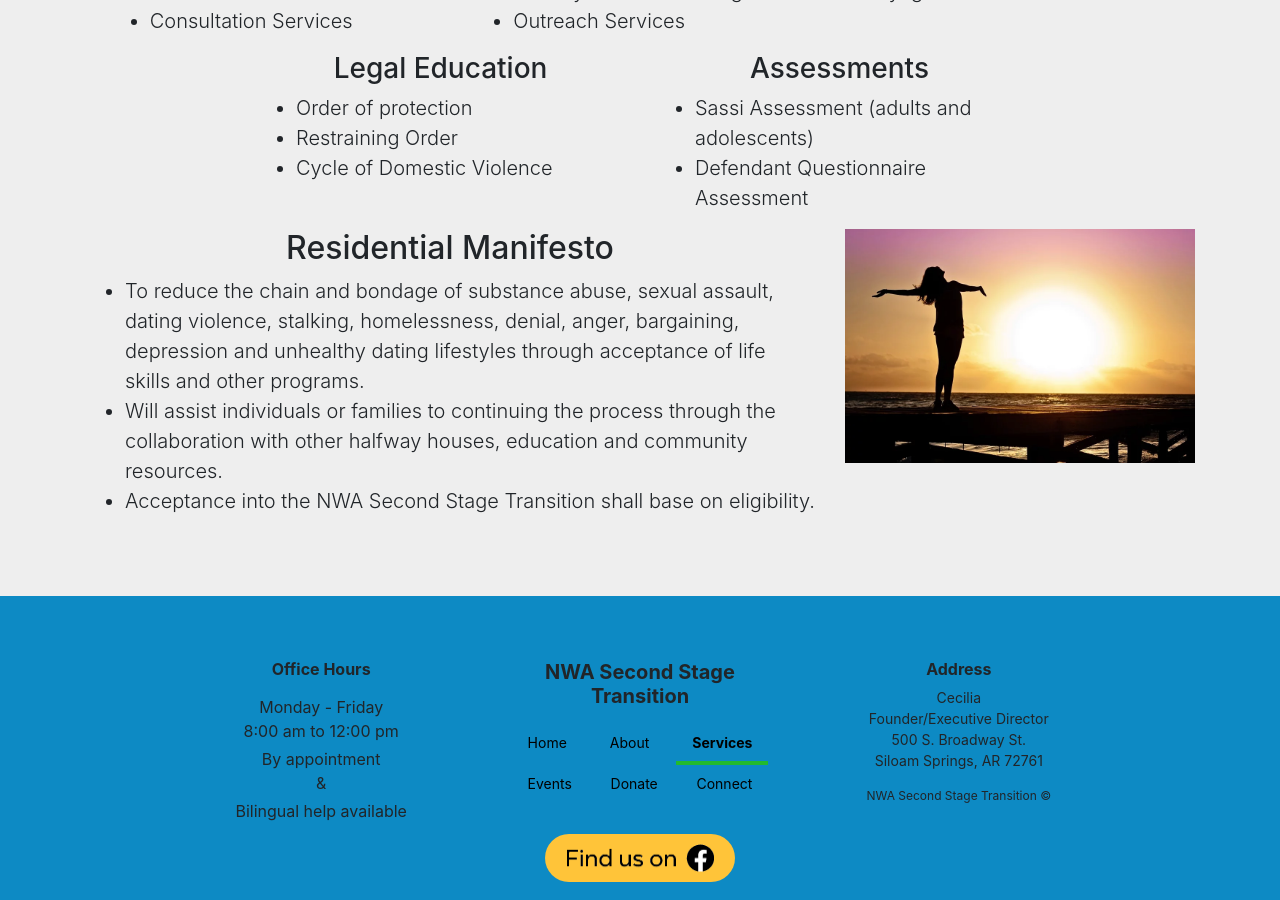
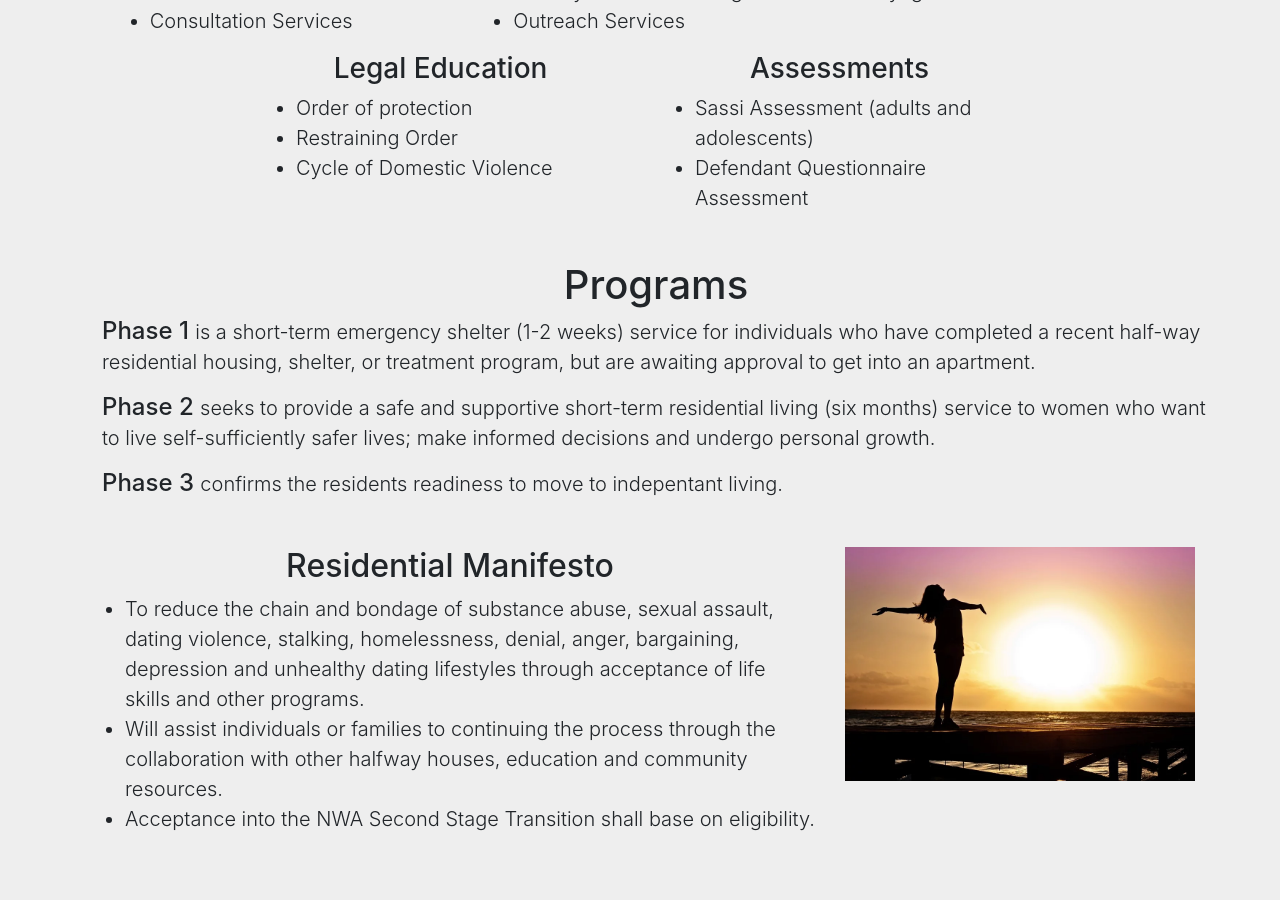
Before and after one commit to nwa-second-stage-transition/nwa-second-stage-transition.github.io, a Jekyll site: the page services.html, which Jekyll copies as it is, in a window 1280 px wide and 900 px high, scrolled down 444 px. Built offline with Jekyll 4.4.1, drawn with Linux system fonts in a browser that asks for light colours; nearby versions of some CDN libraries.

Commit message:
Added Program back in

```diff
--- a/services.html
+++ b/services.html
@@ -146,6 +146,34 @@
   </div>
   <div class="d-flex text-center container justify-content-center">
     <div class="row">
+      <div class="col-sm-12 p-3 m-3">
+        <h1 class="text-center">Programs</h1>
+        <p class="lead text-left">
+          <strong class="h4">
+          Phase 1
+          </strong>
+          is a short-term emergency shelter (1-2 weeks) service for individuals who have completed a recent
+          half-way residential housing, shelter, or treatment program, but are awaiting approval to get into
+          an apartment.
+        </p>
+        <p class="lead text-left">
+          <strong class="h4">
+          Phase 2
+          </strong>
+          seeks to provide a safe and supportive short-term residential living (six months) service to women
+          who want to live self-sufficiently safer lives; make informed decisions and undergo personal growth.
+        </p>
+        <p class="lead text-left">
+          <strong class="h4">
+          Phase 3
+          </strong>
+          confirms the residents readiness to move to indepentant living.
+        </p>
+      </div>
+    </div>
+  </div>
+  <div class="d-flex text-center container justify-content-center">
+    <div class="row">
       <div class="col-sm-12 col-md-8">
         <h2 class="text-center">Residential Manifesto</h2>
         <ul class="lead text-left">
```
